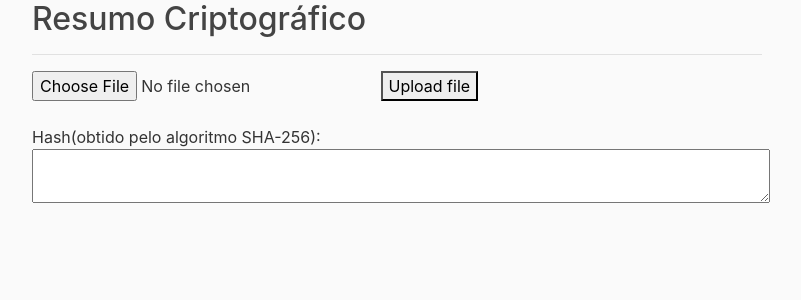
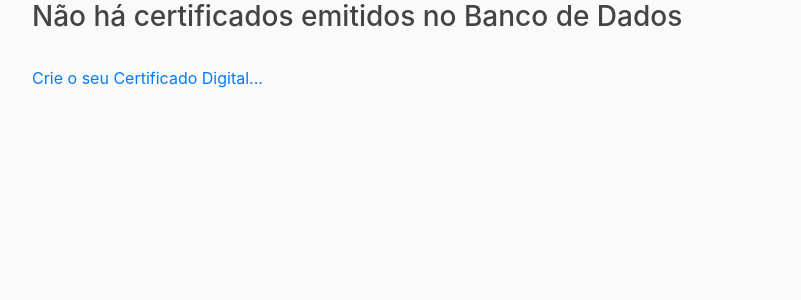
Before and after one commit to JPADN/asymmetric-cryptography, a Django app: page /listar_cert/ in a window 1280 px wide. Shown: the part 80-380 px from the top of the page, without its empty margins (53-854 px from the left). Run offline with Django 3.2, Linux system fonts and the light colour scheme; data that the repository does not hold is empty; some libraries are stand-ins or nearby versions.

Commit message:
Working in listar_cert view

```diff
--- a/blog/models.py
+++ b/blog/models.py
@@ -19,9 +19,10 @@ class Ac_certificado(models.Model):
     cert_autoassinado = models.BinaryField()
 
 class Certificados_emitidos(models.Model):
-    certificado = models.BinaryField()
+    certificado = models.TextField()
     serial = models.PositiveIntegerField(default=0)
     issuer = JSONField(default=dict)
+    subject = JSONField(default=dict)
 
 class Contador(models.Model):
     pass
--- a/blog/templates/blog/listar_cert.html
+++ b/blog/templates/blog/listar_cert.html
@@ -1,14 +1,21 @@
 {% extends "blog/base.html" %}
 {%  block content %}
-    <h2>Resumo Criptográfico</h2>
-    <hr>
-    <form method='post' enctype='multipart/form-data'>
-        {% csrf_token %}
-        <input type='file' name='document'>
-        <button type='submit'>Upload file</button>
-    </form><br>
-    <p>
-        Hash(obtido pelo algoritmo SHA-256): <br>
-        <textarea id='textbox' cols="70" rows="2">{{ text }}</textarea>
-    </p><br>
+    {% if contagem != 0 %}
+        <h1>Certificados Emitidos</h1>
+        {% for certificado in certificados %}
+            <article class="media content-section">
+                <div class="media-body">
+                <div class="article-metadata">
+                    <small><strong>Serial: {{ certificado.serial }}</strong></small>
+                    <small class="text-muted">Issuer: {{ certificado.issuer }}</small>
+                </div>
+                <h4>Subject: {{ certificado.subject.C }} </a></h4>
+                <textarea id='textbox' cols="90" rows="5" class="article-content">{{ certificado.certificado }}</textarea>
+                </div>
+            </article>
+        {% endfor %}
+    {% else %}
+        <h3>Não há certificados emitidos no Banco de Dados</h3><br>
+        <a href="/certificado_digital">Crie o seu Certificado Digital...</a>
+    {% endif %}
 {%  endblock content %}
--- a/blog/views.py
+++ b/blog/views.py
@@ -87,7 +87,7 @@ def certificado_digital(request):
             if len(c) != 2:
                 message['warning'] = True
             else:
-                certificado_ac, var_inutilizada, serial = gerar_cert(cn,c,st,l,o,ou,key,key,None,True)
+                certificado_ac, var_inutil, serial, var_inutil2 = gerar_cert(cn,c,st,l,o,ou,key,key,None,True)
                 issuer = certificado_ac.get_issuer()
                 message['issuer'] = issuer
 
@@ -121,10 +121,10 @@ def certificado_digital(request):
             if len(c) != 2:
                 message['warning'] = True
             else:
-                certificado, issuer_dict, serial = gerar_cert(cn,c,st,l,o,ou,message['app_keys'],message['ac_keys'],message['issuer'],False)
+                certificado, issuer_json, serial, subject_json, subject_dict = gerar_cert(cn,c,st,l,o,ou,message['app_keys'],message['ac_keys'],message['issuer'],False)
                 certificado_dumped = crypto.dump_certificate(crypto.FILETYPE_PEM, certificado)
-                issuer_json = json.dumps(issuer_dict)
-                banco_de_dados = Certificados_emitidos(certificado = certificado_dumped,serial=serial, issuer=issuer_json)
+                certificado_decoded = crypto.dump_certificate(crypto.FILETYPE_PEM, certificado).decode()
+                banco_de_dados = Certificados_emitidos(certificado = certificado_decoded,serial = serial, issuer = issuer_json, subject = subject_json)
                 banco_de_dados.save()
                 message['restart'] = True
 
@@ -137,6 +137,7 @@ def certificado_digital(request):
 # ------------------------------------- - ------------------------------------ #
 
 def listar_cert(request):
+    count = Certificados_emitidos.objects.all().count()
+    listar = {'certificados': Certificados_emitidos.objects.all(), 'contagem': count}
 
-
-    return render(request,'blog/listar_cert.html')
+    return render(request,'blog/listar_cert.html', listar)
```
Also changed, not shown: blog/utils.py (+25 -15 lines), blog/migrations/0016_auto_20200314_2253.py (added), blog/migrations/0017_certificados_emitidos_subject.py (added).
